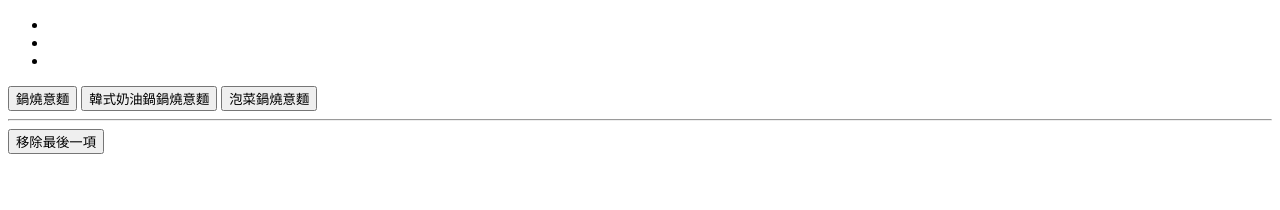
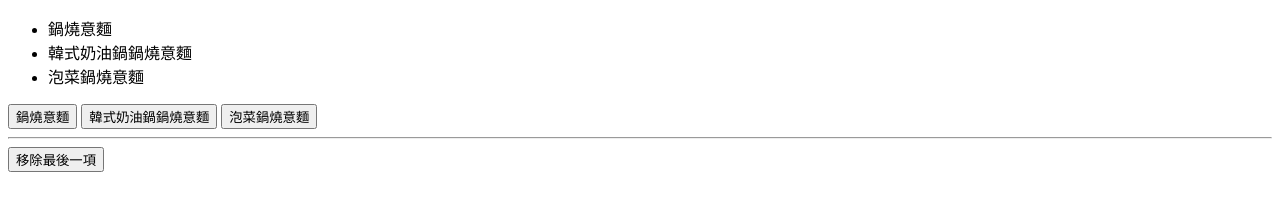
Before and after one commit to ar-together-hub/GULP3, a plain HTML site: page index.html in a window 1280 px wide. Drawn offline with Linux system fonts and the light colour scheme.

Commit message:
add 品項

```diff
--- a/index.html
+++ b/index.html
@@ -10,9 +10,9 @@
     <nav>
       <div>
         <ul>
-          <li></li>
-          <li></li>
-          <li></li>
+          <li>鍋燒意麵</li>
+          <li>韓式奶油鍋鍋燒意麵</li>
+          <li>泡菜鍋燒意麵</li>
         </ul>
       </div>
     </nav>
```
